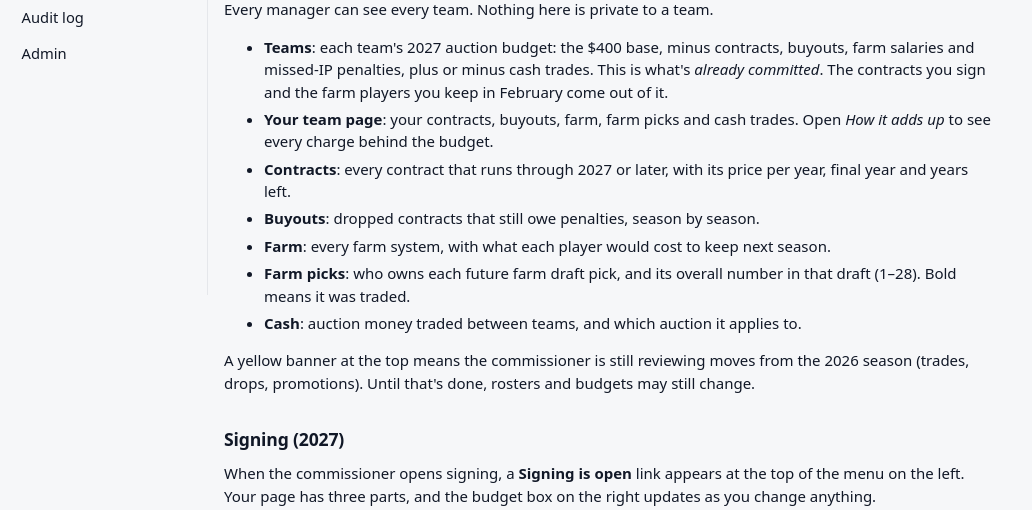
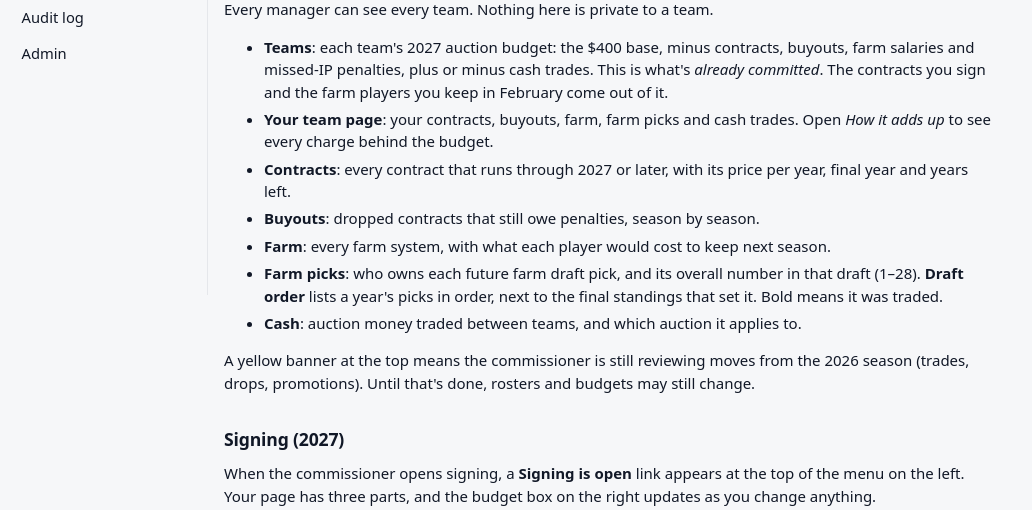
Before and after one commit to mbecker8/dyansty-commish, a Django app: page /help/ in a window 1280 px wide. Shown: the part 514-1024 px from the top of the page, without its empty margins (0-1032 px from the left). Run offline with Django 5.2, Linux system fonts and the light colour scheme; the visitor is signed in with stand-in values (Sample User, id 1); data comes from the database, SQL or seed files in the repository; data that the repository does not hold is empty; parts of the project's set-up code (start-up, migrations or seed data) failed here and were passed over.

Commit message:
Help: final standings set the farm draft order
Co-Authored-By: Claude Opus 5.5 <noreply@anthropic.com>
Claude-Session: https://claude.ai/code/session_01VcfQSK3fViip8F5FEzX3BW

```diff
--- a/league/templates/league/help.html
+++ b/league/templates/league/help.html
@@ -28,7 +28,7 @@ done by hand outside Fantrax: contracts, buyouts, the farm system, and the aucti
     final year and years left.</li>
   <li><strong>Buyouts</strong>: dropped contracts that still owe penalties, season by season.</li>
   <li><strong>Farm</strong>: every farm system, with what each player would cost to keep next season.</li>
-  <li><strong>Farm picks</strong>: who owns each future farm draft pick, and its overall number in that draft (1–28). Bold means it was traded.</li>
+  <li><strong>Farm picks</strong>: who owns each future farm draft pick, and its overall number in that draft (1–28). <strong>Draft order</strong> lists a year's picks in order, next to the final standings that set it. Bold means it was traded.</li>
   <li><strong>Cash</strong>: auction money traded between teams, and which auction it applies to.</li>
 </ul>
 <p>A yellow banner at the top means the commissioner is still reviewing moves from the {{ league_season }} season
@@ -160,7 +160,7 @@ done by hand outside Fantrax: contracts, buyouts, the farm system, and the aucti
     as a Minors player who isn't on a farm.</li>
   <li><strong>Missed-IP penalties</strong>: Admin → Budget adjustments, kind “Missed IP penalty”, the season it's charged to, and a note (e.g. the week).</li>
   <li><strong>Farm pick trades</strong>: Admin → Farm picks, then change the owner.</li>
-  <li><strong>Pick numbers</strong>: a new year's picks are numbered 1–28 by round, then by original team. Set the real draft order in Admin → Farm picks: filter by year and type the numbers straight into the list.</li>
+  <li><strong>Final standings</strong>: Admin → Final standings, one row per team with its final place (1 = champion). They set the next farm draft's order and every pick's number (1–28), shown under Farm picks → Draft order. Until all 14 are in, some picks have no number.</li>
   <li><strong>Buyouts</strong> are normally created by the Fantrax sync or at signing. The drop season must be before the contract's final year.</li>
   <li><strong>Missing salary</strong>: a roster player with no end-of-season salary can't be signed. Set it in Admin → Roster entries. Once signing opens, only a missing salary can be filled in; set ones are fixed, so a team's submitted prices can't change under it.</li>
 </ul>
```
